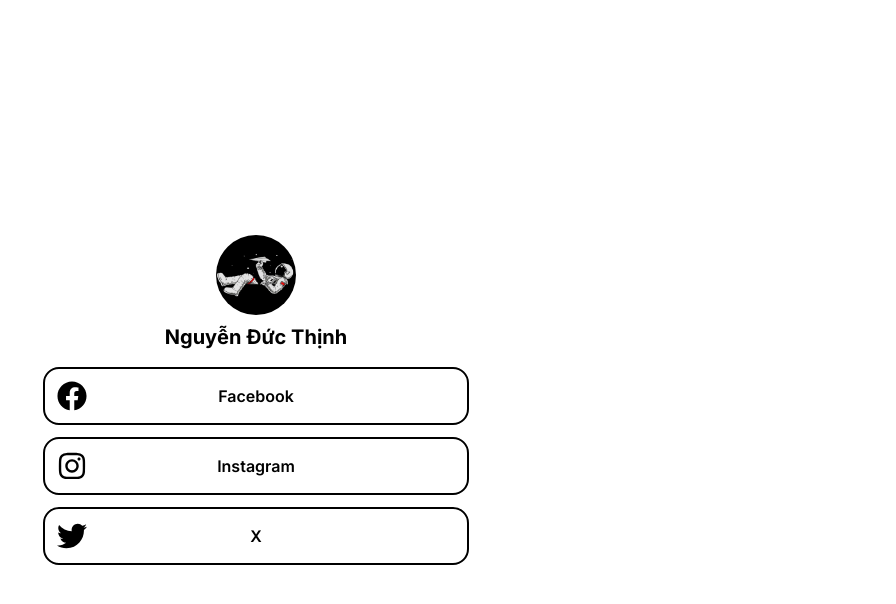
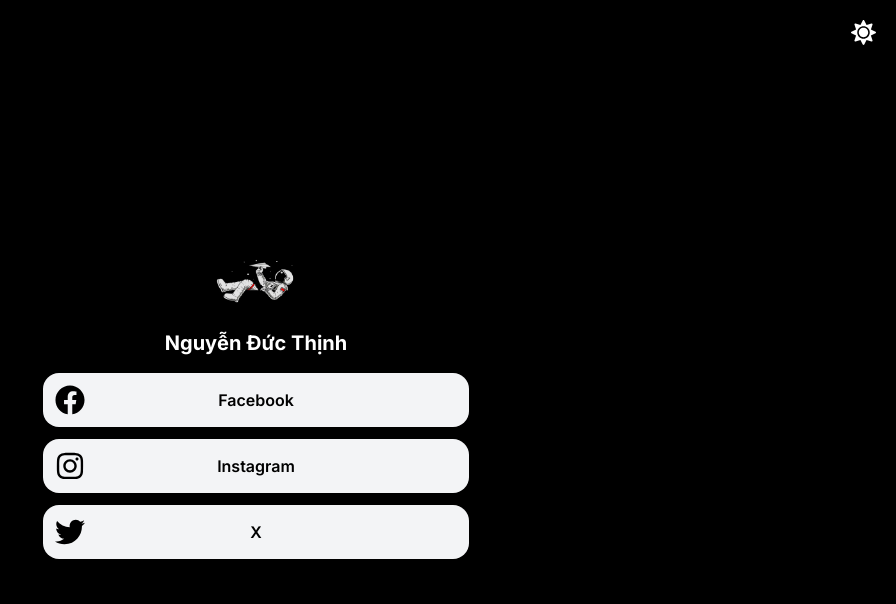
Before and after one commit to thinh26/social-links, a Next.js app: page / in a window 1280 px wide. Shown: the top 604 px of the page, without its empty margins (384-1280 px from the left). Built offline with nearby package versions, Linux system fonts and the light colour scheme.

Commit message:
implement dark ui

```diff
--- a/src/app/globals.css
+++ b/src/app/globals.css
@@ -1 +1,2 @@
 @import "tailwindcss";
+@custom-variant dark (&:where([data-theme=dark], [data-theme=dark] *))
--- a/src/app/layout.tsx
+++ b/src/app/layout.tsx
@@ -17,8 +17,8 @@
   children: React.ReactNode;
 }>) {
   return (
-    <html lang="en">
-      <body className={`m-0 p-0 text-justify box-border ${inter.className}`}>
+    <html lang="en" data-theme="dark">
+      <body className={`m-0 p-0 text-justify box-border ${inter.className} dark:bg-black`}>
         {children}
       </body>
     </html>
--- a/src/app/page.tsx
+++ b/src/app/page.tsx
@@ -1,9 +1,8 @@
 import Avatar from "@/component/Avatar";
 import BlankDiv from "@/component/BlankDiv";
+import DarkMode from "@/component/DarkMode";
 import SocialLink from "@/component/SocialLink";
-import { FaFacebook } from "react-icons/fa";
-import { FaInstagram } from "react-icons/fa";
-import { FaTwitter } from "react-icons/fa";
+import { FaFacebook, FaInstagram, FaTwitter, FaSun } from "react-icons/fa";
 
 export default function Home() {
   const links: Array<
@@ -17,16 +16,18 @@
     {
       icon: <FaInstagram size={30} />,
       name: "Instagram",
-      url: "https://instagram.com/thinh26"
+      url: "https://instagram.com/thinh26",
     },
     {
       icon: <FaTwitter size={30} />,
       name: "X",
-      url: "https://x.com/thinh26"
-    }
+      url: "https://x.com/thinh26",
+    },
   ];
 
   return (
+    <>
+      <DarkMode />
       <div className="flex flex-row h-dvh max-md:p-3">
         <BlankDiv />
         <div className="w-full">
@@ -41,7 +42,7 @@
                   height={80}
                 />
               </div>
-            <div className="font-bold text-center text-xl">
+              <div className="font-bold text-center text-xl dark:text-white">
                 Nguyễn Đức Thịnh
               </div>
             </div>
@@ -54,5 +55,6 @@
         </div>
         <BlankDiv />
       </div>
+    </>
   );
 }
--- /dev/null
+++ b/src/component/DarkMode/index.tsx
@@ -0,0 +1,12 @@
+"use client";
+import { FaSun, FaMoon } from "react-icons/fa";
+
+function DarkMode() {
+  return (
+    <div className="fixed w-full pt-5 pr-5 z-[999] flex flex-col items-end">
+      <FaSun color="#FFFFFF" size={25} />
+    </div>
+  );
+}
+
+export default DarkMode;
--- a/src/component/SocialLink/index.tsx
+++ b/src/component/SocialLink/index.tsx
@@ -10,7 +10,7 @@
   return (
     <a
       href={url}
-      className="w-full p-3 rounded-2xl border-2 flex flex-row items-center justify-center cursor-pointer hover:bg-gray-100"
+      className="w-full p-3 rounded-2xl border-2 flex flex-row items-center justify-center cursor-pointer hover:bg-gray-100 hover:scale-105 hover:transition-all hover:duration-300 dark:border-none dark:bg-gray-100 transform-gpu"
       target="_blank"
     >
       <div className="flex-1/3">{icon}</div>
```
Lines whose indentation alone changed are shown as unchanged.
